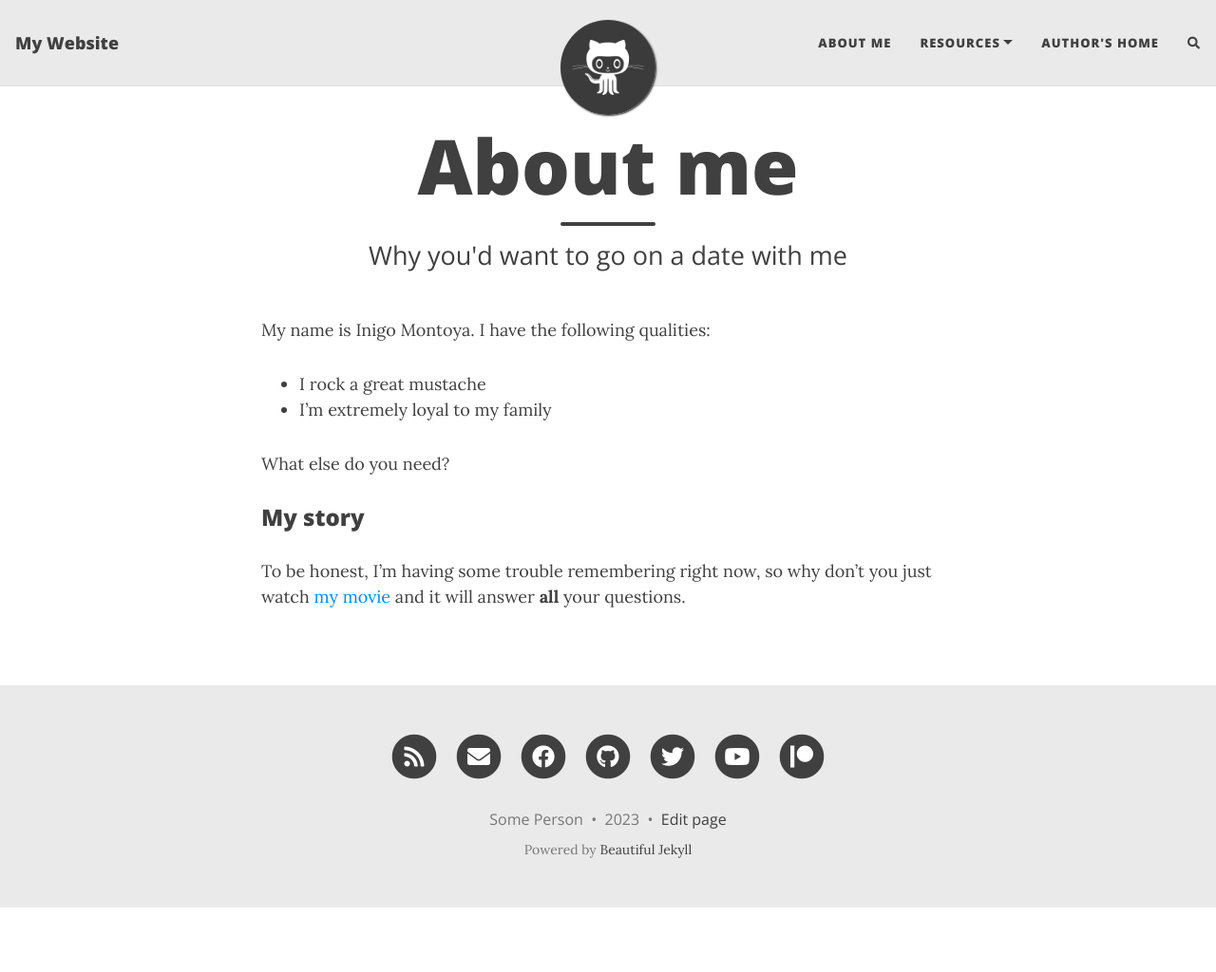
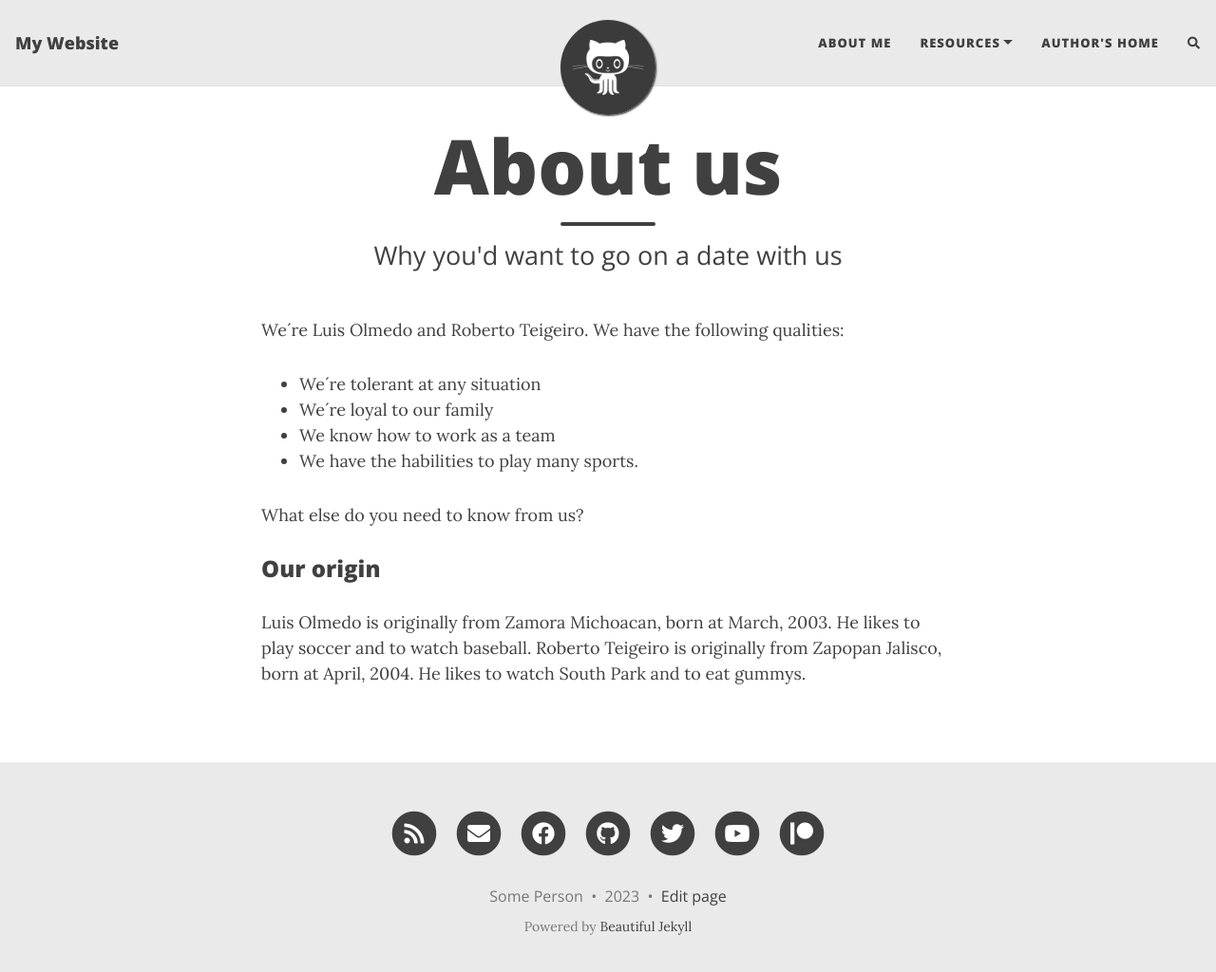
Before and after one commit to Roberto-Teigeiro/Roberto-Teigeiro.github.io, a Jekyll site: the page built from aboutme.md, in a window 1280 px wide and 1037 px high. Shown: the top 1024 px of the window at 95% size. Built offline with Jekyll 4.4.1, drawn with Linux system fonts in a browser that asks for light colours; nearby versions of some CDN libraries; comment, search, counter and statistics services are not loaded.

Commit message:
About us

```diff
--- a/aboutme.md
+++ b/aboutme.md
@@ -1,16 +1,19 @@
 ---
 layout: page
-title: About me
-subtitle: Why you'd want to go on a date with me
+title: About us
+subtitle: Why you'd want to go on a date with us
 ---
 
-My name is Inigo Montoya. I have the following qualities:
+We´re Luis Olmedo and Roberto Teigeiro. We have the following qualities:
 
-- I rock a great mustache
-- I'm extremely loyal to my family
+- We´re tolerant at any situation
+- We´re loyal to our family
+- We know how to work as a team
+- We have the habilities to play many sports.
 
-What else do you need?
+What else do you need to know from us?
 
-### My story
+### Our origin
 
-To be honest, I'm having some trouble remembering right now, so why don't you just watch [my movie](https://en.wikipedia.org/wiki/The_Princess_Bride_%28film%29) and it will answer **all** your questions.
+Luis Olmedo is originally from Zamora Michoacan, born at March, 2003. He likes to play soccer and to watch baseball.
+Roberto Teigeiro is originally from Zapopan Jalisco, born at April, 2004. He likes to watch South Park and to eat gummys.
```
